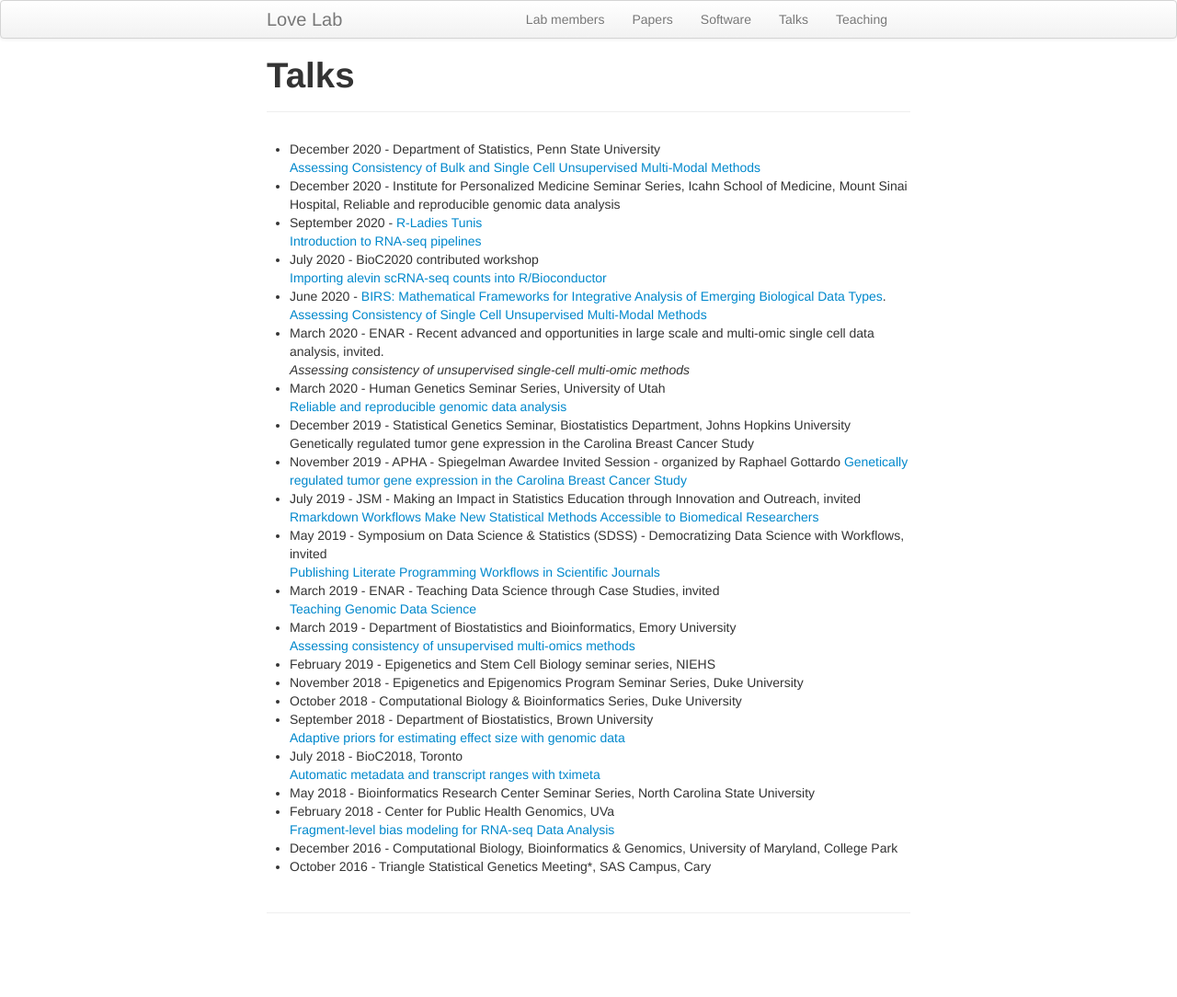
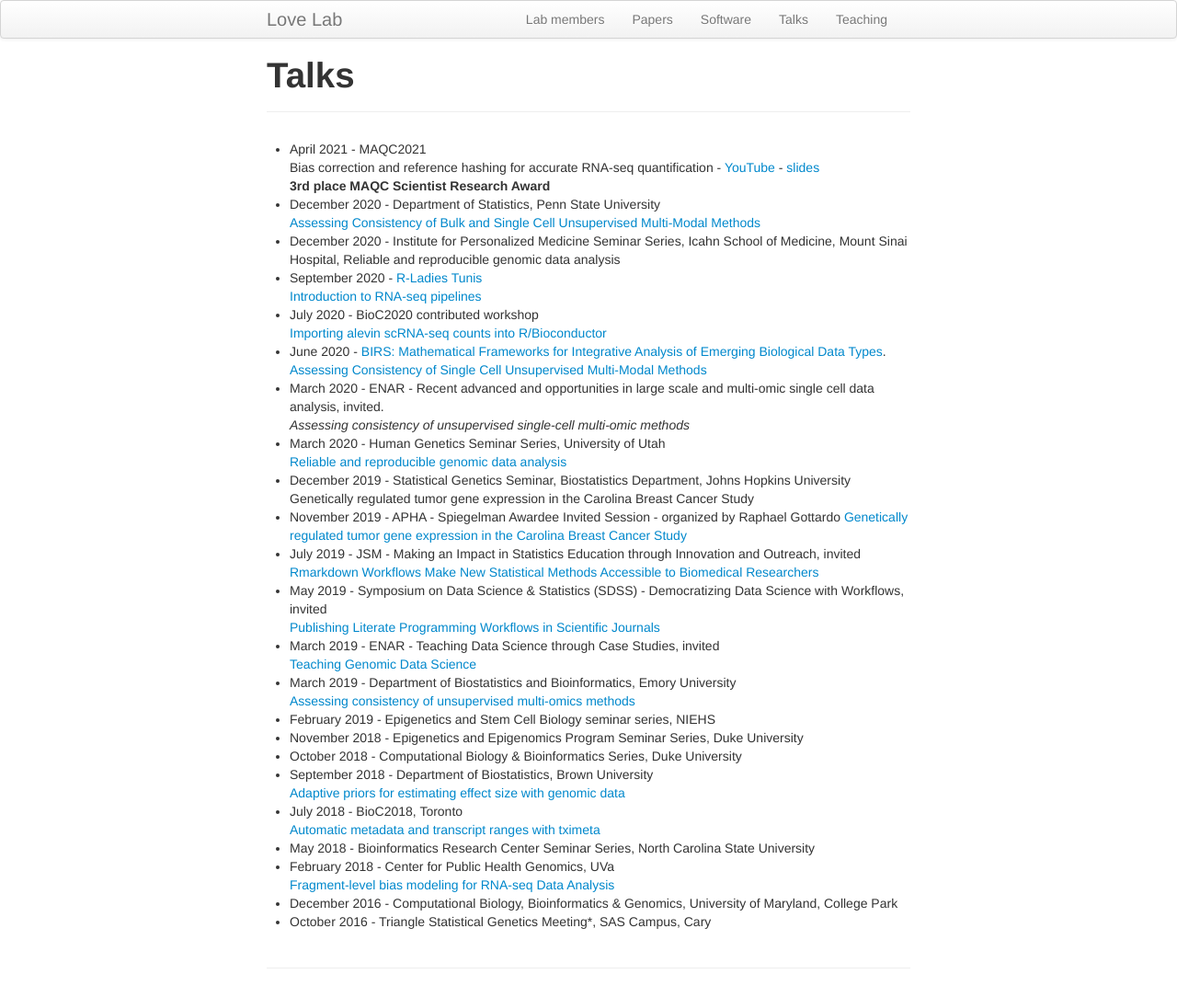
Before and after one commit to mikelove/mikelove.github.io, a Jekyll site: the page built from pages/talks.md, in a window 1280 px wide. Shown: the whole page at 92% size. Built offline with Jekyll 4.4.1, drawn with Linux system fonts in a browser that asks for light colours; before the commit the page ends 1024 px from its top, so only the background shows below that.

Commit message:
add new talk

```diff
--- a/pages/talks.md
+++ b/pages/talks.md
@@ -3,6 +3,9 @@ layout: page
 title: "Talks"
 ---
 
+* April 2021 - MAQC2021 <br>
+  Bias correction and reference hashing for accurate RNA-seq quantification - [YouTube](https://youtu.be/kiweCcogM4Q) - [slides](https://bit.ly/fragbias) <br>
+  **3rd place MAQC Scientist Research Award**
 * December 2020 - Department of Statistics, Penn State University <br>
   [Assessing Consistency of Bulk and Single Cell Unsupervised Multi-Modal Methods](https://bit.ly/scMultiModalAssess)
 * December 2020 - Institute for Personalized Medicine Seminar Series, Icahn School of Medicine, Mount Sinai Hospital, Reliable and reproducible genomic data analysis
@@ -59,7 +62,7 @@ title: "Talks"
 * February 2018 -
   Center for Public Health Genomics,
   UVa <br>
-  [Fragment-level bias modeling for RNA-seq Data Analysis](http://goo.gl/ftK55e)
+  [Fragment-level bias modeling for RNA-seq Data Analysis](http://bit.ly/fragbias)
 * December 2016 -
   Computational Biology, Bioinformatics & Genomics,
   University of Maryland, College Park
```
